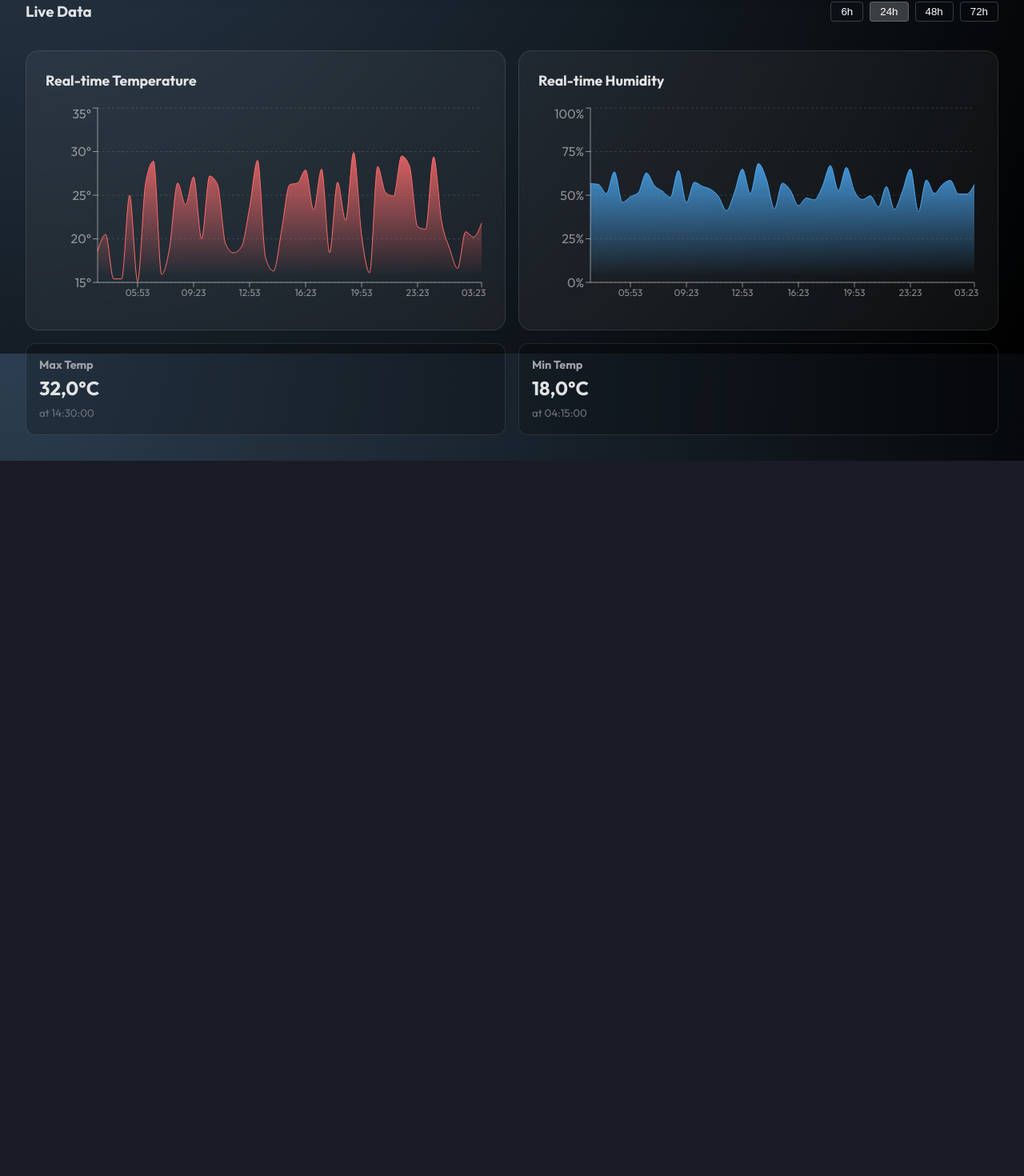
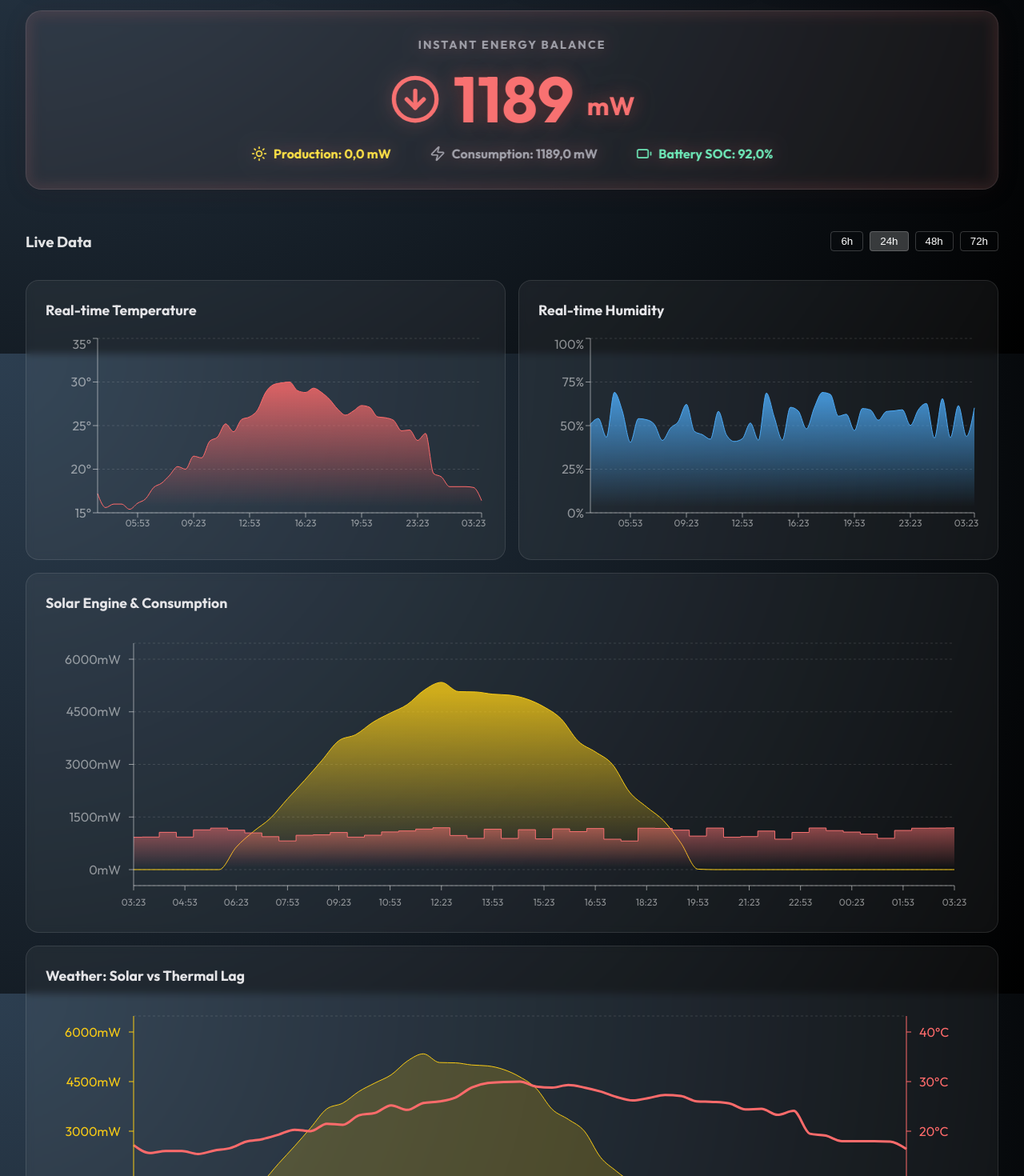
Before and after one commit to MauArg/weather-station-frontend-dashboard, a React (Vite) app: page / in a window 1280 px wide. Shown: the part 358-1828 px from the top of the page at 80% size. Before the commit the page ends 934 px from the top, so only its background shows below. Built offline with nearby package versions, Linux system fonts and the light colour scheme.

Commit message:
Agregados nuevos graphs, todo prolijo

```diff
--- a/src/components/Dashboard.jsx
+++ b/src/components/Dashboard.jsx
@@ -1,6 +1,6 @@
 import React, { useState, useEffect } from 'react';
-import { AreaChart, Area, XAxis, YAxis, CartesianGrid, Tooltip, ResponsiveContainer, ReferenceLine } from 'recharts';
-import { Thermometer, Droplets, Gauge, CloudRain, Clock } from 'lucide-react';
+import { AreaChart, Area, LineChart, Line, XAxis, YAxis, CartesianGrid, Tooltip, ResponsiveContainer, ReferenceLine, ComposedChart } from 'recharts';
+import { Thermometer, Droplets, Gauge, CloudRain, Clock, Battery, Sun, Zap, ArrowUpCircle, ArrowDownCircle } from 'lucide-react';
 import StatCard from './StatCard';
 import { getRealTimeData, getDailyStats, getRecentHistory } from '../services/MockDataService';
 
@@ -17,6 +17,8 @@ const Dashboard = () => {
     const [activeTemp, setActiveTemp] = useState(null);
     const [activeHum, setActiveHum] = useState(null);
 
+    const [activeEnergy, setActiveEnergy] = useState(null);
+
     useEffect(() => {
         // Initial fetch
         const data = getRealTimeData();
@@ -29,11 +31,7 @@ const Dashboard = () => {
         const interval = setInterval(() => {
             const newData = getRealTimeData();
             setCurrentData(newData);
-            // In a real app we would push new data, but for this mock with time ranges
-            // we will just respect the current range's static mock + 1 new point or refetch.
-            // For simplicity in this mock, we'll keep the static "RecentHistory" generator mostly constant
-            // but effectively we might want to just append if it's "Live".
-            // Let's just append to current history and slice
+
             setHistory(prev => {
                 const now = new Date();
                 const timeStr = now.toLocaleTimeString('en-US', { hour: '2-digit', minute: '2-digit', hour12: false });
@@ -58,6 +56,8 @@ const Dashboard = () => {
     }, [timeRange]); // Re-run when timeRange changes
 
     if (!currentData || !stats) return <div className="loading">Loading Weather Station...</div>;
+
+    const isCharging = currentData.energyBalance > 0;
 
     return (
         <div className="dashboard-container">
@@ -91,6 +91,26 @@ const Dashboard = () => {
                     icon={CloudRain}
                     color="#69db7c"
                 />
+            </div>
+
+            {/* Energy Centerpiece */}
+            <div className={`energy-centerpiece ${isCharging ? 'pulse-animation-positive' : 'pulse-animation-negative'}`}>
+                <div className="energy-subtitle">Instant Energy Balance</div>
+                <div className={`energy-balance-value ${isCharging ? 'energy-balance-positive' : 'energy-balance-negative'}`}>
+                    {isCharging ? <ArrowUpCircle size={64} /> : <ArrowDownCircle size={64} />}
+                    {Math.abs(currentData.energyBalance).toFixed(0)} <span style={{ fontSize: '2rem', marginTop: '1rem' }}>mW</span>
+                </div>
+                <div style={{ display: 'flex', justifyContent: 'center', gap: '3rem', marginTop: '1rem' }}>
+                    <div style={{ color: '#fde047', display: 'flex', alignItems: 'center', gap: '0.5rem', fontWeight: 600 }}>
+                        <Sun size={20} /> Production: {formatValue(currentData.solarPower)} mW
+                    </div>
+                    <div style={{ color: '#a1a1aa', display: 'flex', alignItems: 'center', gap: '0.5rem', fontWeight: 600 }}>
+                        <Zap size={20} /> Consumption: {formatValue(currentData.systemConsumption)} mW
+                    </div>
+                    <div style={{ color: '#6ee7b7', display: 'flex', alignItems: 'center', gap: '0.5rem', fontWeight: 600 }}>
+                        <Battery size={20} /> Battery SOC: {formatValue(currentData.batterySoc)}%
+                    </div>
+                </div>
             </div>
 
             {/* Main Graphs */}
@@ -188,6 +208,72 @@ const Dashboard = () => {
                         </ResponsiveContainer>
                     </div>
                 </div>
+
+                {/* Energy Chart: Production curve and consumption */}
+                <div className="chart-card wide">
+                    <h3>Solar Engine & Consumption</h3>
+                    <div className="chart-wrapper" style={{ cursor: 'crosshair' }}>
+                        <ResponsiveContainer width="100%" height="100%">
+                            <AreaChart
+                                data={history}
+                                margin={{ top: 20, right: 30, left: 30, bottom: 5 }}
+                                onMouseMove={(e) => {
+                                    if (e.activePayload && e.activePayload[0]) {
+                                        setActiveEnergy(e.activePayload[0].payload.solarPower);
+                                    }
+                                }}
+                                onMouseLeave={() => setActiveEnergy(null)}
+                            >
+                                <defs>
+                                    <linearGradient id="colorSolar" x1="0" y1="0" x2="0" y2="1">
+                                        <stop offset="5%" stopColor="#facc15" stopOpacity={0.8} />
+                                        <stop offset="95%" stopColor="#facc15" stopOpacity={0} />
+                                    </linearGradient>
+                                    <linearGradient id="colorCons" x1="0" y1="0" x2="0" y2="1">
+                                        <stop offset="5%" stopColor="#f87171" stopOpacity={0.5} />
+                                        <stop offset="95%" stopColor="#f87171" stopOpacity={0} />
+                                    </linearGradient>
+                                </defs>
+                                <CartesianGrid strokeDasharray="3 3" vertical={false} stroke="#ffffff20" />
+                                <XAxis dataKey="time" stroke="#ffffff80" tick={{ fontSize: 12 }} minTickGap={30} tickMargin={10} />
+                                <YAxis width={80} domain={[0, 'auto']} stroke="#ffffff80" tickFormatter={val => `${val}mW`} tickMargin={10} padding={{ top: 20, bottom: 20 }} />
+                                <Tooltip
+                                    contentStyle={{ backgroundColor: 'rgba(0,0,0,0.8)', border: 'none', borderRadius: '8px' }}
+                                    itemStyle={{ color: '#fff' }}
+                                    cursor={{ stroke: 'rgba(255,255,255,0.5)', strokeWidth: 1, strokeDasharray: '4 4' }}
+                                />
+                                <Area type="monotone" dataKey="solarPower" name="Solar Prod." stroke="#facc15" fillOpacity={1} fill="url(#colorSolar)" />
+                                <Area type="step" dataKey="systemConsumption" name="Consumption" stroke="#f87171" fillOpacity={1} fill="url(#colorCons)" />
+                                {activeEnergy !== null && (
+                                    <ReferenceLine y={activeEnergy} stroke="rgba(255,255,255,0.3)" strokeDasharray="4 4" />
+                                )}
+                            </AreaChart>
+                        </ResponsiveContainer>
+                    </div>
+                </div>
+
+                {/* Correlation Chart: Irradiance (Solar) vs Temperature (Shows thermal lag) */}
+                <div className="chart-card wide">
+                    <h3>Weather: Solar vs Thermal Lag</h3>
+                    <div className="chart-wrapper" style={{ cursor: 'crosshair' }}>
+                        <ResponsiveContainer width="100%" height="100%">
+                            <ComposedChart data={history} margin={{ top: 20, right: 30, left: 30, bottom: 20 }}>
+                                <CartesianGrid strokeDasharray="3 3" vertical={false} stroke="#ffffff20" />
+                                <XAxis dataKey="time" stroke="#ffffff80" tick={{ fontSize: 12 }} minTickGap={30} tickMargin={10} />
+                                <YAxis yAxisId="left" width={80} domain={[0, 6000]} stroke="#facc15" tickFormatter={val => `${val}mW`} tickMargin={10} padding={{ top: 20, bottom: 20 }} />
+                                <YAxis yAxisId="right" orientation="right" width={60} domain={[0, 40]} stroke="#ff6b6b" tickFormatter={val => `${val}°C`} tickMargin={10} padding={{ top: 20, bottom: 20 }} />
+                                <Tooltip
+                                    contentStyle={{ backgroundColor: 'rgba(0,0,0,0.8)', border: 'none', borderRadius: '8px' }}
+                                    itemStyle={{ color: '#fff' }}
+                                    cursor={{ stroke: 'rgba(255,255,255,0.5)', strokeWidth: 1, strokeDasharray: '4 4' }}
+                                />
+                                <Area yAxisId="left" type="monotone" dataKey="solarPower" name="Solar Heat Input" fill="#facc15" stroke="#facc15" fillOpacity={0.2} />
+                                <Line yAxisId="right" type="monotone" dataKey="temperature" name="Ambient Temp" stroke="#ff6b6b" strokeWidth={3} dot={false} />
+                            </ComposedChart>
+                        </ResponsiveContainer>
+                    </div>
+                </div>
+
             </div>
 
             {/* Daily Extremes */}
--- a/src/index.css
+++ b/src/index.css
@@ -133,8 +133,14 @@ body {
 /* Charts Grid */
 .charts-grid {
     display: grid;
-    grid-template-columns: repeat(auto-fit, minmax(400px, 1fr));
+    grid-template-columns: repeat(2, 1fr);
     gap: 1rem;
+}
+
+@media (max-width: 900px) {
+    .charts-grid {
+        grid-template-columns: 1fr;
+    }
 }
 
 .chart-card {
@@ -352,3 +358,90 @@ body {
 .extreme-card small {
     color: #71717a;
 }
+
+/* Energy Dashboard Widget Centerpiece */
+.energy-centerpiece {
+    background: var(--glass-bg);
+    backdrop-filter: blur(10px);
+    border: 1px solid var(--glass-border);
+    border-radius: 20px;
+    padding: 2rem;
+    box-shadow: var(--glass-shadow);
+    text-align: center;
+    margin: 2rem 0;
+    position: relative;
+    overflow: hidden;
+    grid-column: 1 / -1;
+}
+
+.energy-balance-value {
+    font-size: 5rem;
+    font-weight: 700;
+    line-height: 1;
+    margin: 1rem 0;
+    text-shadow: 0 0 20px rgba(0, 0, 0, 0.5);
+    display: flex;
+    justify-content: center;
+    align-items: center;
+    gap: 1rem;
+}
+
+.energy-balance-positive {
+    color: #4ade80;
+    /* bright green */
+}
+
+.energy-balance-negative {
+    color: #f87171;
+    /* bright red */
+}
+
+.pulse-animation-positive {
+    animation: pulse-green 2s infinite;
+}
+
+.pulse-animation-negative {
+    animation: pulse-red 2s infinite;
+}
+
+@keyframes pulse-green {
+    0% {
+        filter: drop-shadow(0 0 10px rgba(74, 222, 128, 0.4));
+        transform: scale(1);
+    }
+
+    50% {
+        filter: drop-shadow(0 0 30px rgba(74, 222, 128, 0.8));
+        transform: scale(1.02);
+    }
+
+    100% {
+        filter: drop-shadow(0 0 10px rgba(74, 222, 128, 0.4));
+        transform: scale(1);
+    }
+}
+
+@keyframes pulse-red {
+    0% {
+        filter: drop-shadow(0 0 10px rgba(248, 113, 113, 0.4));
+        transform: scale(1);
+    }
+
+    50% {
+        filter: drop-shadow(0 0 30px rgba(248, 113, 113, 0.8));
+        transform: scale(1.02);
+    }
+
+    100% {
+        filter: drop-shadow(0 0 10px rgba(248, 113, 113, 0.4));
+        transform: scale(1);
+    }
+}
+
+.energy-subtitle {
+    color: #a1a1aa;
+    text-transform: uppercase;
+    letter-spacing: 2px;
+    font-size: 0.9rem;
+    font-weight: 600;
+}
--- a/src/services/MockDataService.js
+++ b/src/services/MockDataService.js
@@ -1,24 +1,43 @@
 import { startOfMonth, endOfMonth, eachDayOfInterval, format, startOfYear, endOfYear, eachMonthOfInterval, getDaysInMonth, setDate } from 'date-fns';
 
-// Helper to generate random number in range
 // Helper to generate random number in range with decimal
 const random = (min, max) => {
     const val = Math.random() * (max - min) + min;
     return Number(val.toFixed(1));
 };
 
+// Helper for solar bell curve based on time of day
+const getSolarPower = (date) => {
+    const hours = date.getHours() + date.getMinutes() / 60;
+    // Bell curve approximation: positive between 6 (sunrise) and 20 (sunset), peak at 13:00
+    if (hours < 6 || hours > 20) return 0;
+    const normalized = (hours - 6) / 14 * Math.PI; // Maps 6-20 to 0-PI
+    // Perfect bell curve roughly using sine wave, with some noise
+    const baseCurve = Math.sin(normalized) * 5200; // Peak 5200 mW
+    const noise = random(-200, 200);
+    return Math.max(0, Number((baseCurve + noise).toFixed(0)));
+};
+
 export const getRealTimeData = () => {
+    const now = new Date();
+    const solarPower = getSolarPower(now);
+    const systemConsumption = random(800, 1200); // base load 800-1200 mW
+    const energyBalance = solarPower - systemConsumption;
+
     return {
         temperature: random(15, 35),
         humidity: random(30, 80),
         pressure: random(980, 1020),
         dewPoint: random(10, 20),
-        timestamp: new Date().toISOString(),
+        solarPower: solarPower,
+        systemConsumption: systemConsumption,
+        energyBalance: energyBalance,
+        batterySoc: random(85, 95), // mock high battery
+        timestamp: now.toISOString(),
     };
 };
 
 export const getDailyStats = () => {
-    // Return max/min for today
     return {
         maxTemp: { value: 32, time: '14:30:00' },
         minTemp: { value: 18, time: '04:15:00' },
@@ -29,32 +48,47 @@ export const getDailyStats = () => {
     }
 }
 
-// Generate history for the last N hours
 export const getRecentHistory = (hours = 24) => {
     const data = [];
     const end = new Date();
-    // Round down to nearest minute for cleaner display
     end.setSeconds(0, 0);
 
-    // Generate points every hour for longer ranges, or every 15 mins for shorter ranges
     const intervalMinutes = hours > 24 ? 60 : 30;
     const points = (hours * 60) / intervalMinutes;
 
     for (let i = points; i >= 0; i--) {
         const timestamp = new Date(end.getTime() - i * intervalMinutes * 60000);
+        const solarPower = getSolarPower(timestamp);
+        // Slightly correlative temperature with solar lag (peak at 15:00)
+        // Let's make temp curve: min at 5:00, max at 15:00
+        const timeOffset = timestamp.getHours() + timestamp.getMinutes() / 60;
+        let tempBase = 20;
+        if (timeOffset > 5 && timeOffset <= 15) {
+            tempBase = 15 + ((timeOffset - 5) / 10) * 15; // 15 to 30
+        } else if (timeOffset > 15) {
+            tempBase = 30 - ((timeOffset - 15) / 14) * 10; // 30 drop to 20
+        } else {
+            tempBase = 20 - ((timeOffset) / 5) * 5; // drop to 15
+        }
+
+        const temp = tempBase + random(-1, 1);
+
         data.push({
-            time: format(timestamp, 'HH:mm'), // Display time
-            fullResDate: timestamp, // For sorting/key if needed
-            temperature: random(15, 30),
+            time: format(timestamp, 'HH:mm'),
+            fullResDate: timestamp,
+            temperature: Number(temp.toFixed(1)),
             humidity: random(40, 70),
             pressure: random(990, 1010),
+            solarPower: solarPower,
+            systemConsumption: random(800, 1200),
+            energyBalance: solarPower - random(800, 1200)
         });
     }
     return data;
 };
 
 export const getHistoricData = (date) => {
-    // Generate 24 hours of data for the given date
+    // Gen 24 hr
     const data = [];
     const start = new Date(date);
     start.setHours(0, 0, 0, 0);
@@ -62,32 +96,30 @@ export const getHistoricData = (date) => {
     for (let i = 0; i < 24; i++) {
         const timestamp = new Date(start);
         timestamp.setHours(i);
+        const solarPower = getSolarPower(timestamp);
+
         data.push({
             time: format(timestamp, 'HH:mm'),
-            temperature: random(15, 30) + (i > 10 && i < 18 ? 5 : 0), // warmer at midday
+            temperature: random(15, 30) + (i > 10 && i < 18 ? 5 : 0),
             humidity: random(40, 70),
             pressure: random(990, 1010),
+            solarPower: solarPower,
+            systemConsumption: 1000,
+            energyBalance: solarPower - 1000
         });
     }
     return data;
 };
 
-// Returns an array of 12 months, each containing an array of days (1-31)
-// If a month has less than 31 days, the extra slots will be null or marked distinctively
 export const getYearlyTableData = (yearDate) => {
     const start = startOfYear(yearDate);
     const end = endOfYear(yearDate);
     const months = eachMonthOfInterval({ start, end });
 
-    // We want a structure that is easy to map to rows (days 1-31)
-    // Let's create an array of 12 months, where each month is a map of day -> data
-
     return months.map(month => {
         const daysInMonth = getDaysInMonth(month);
         const dayData = {};
-
         for (let d = 1; d <= daysInMonth; d++) {
-            // Create a date object for specific day
             const date = setDate(month, d);
             const baseTemp = random(10, 30);
             dayData[d] = {
@@ -96,9 +128,8 @@ export const getYearlyTableData = (yearDate) => {
                 minTemp: baseTemp - random(2, 5)
             };
         }
-
         return {
-            monthName: format(month, 'MMM'), // Jan, Feb, etc.
+            monthName: format(month, 'MMM'),
             days: dayData
         };
     });
```
Also changed, not shown: 1 other file (tests, documents, lock files or other folders).
